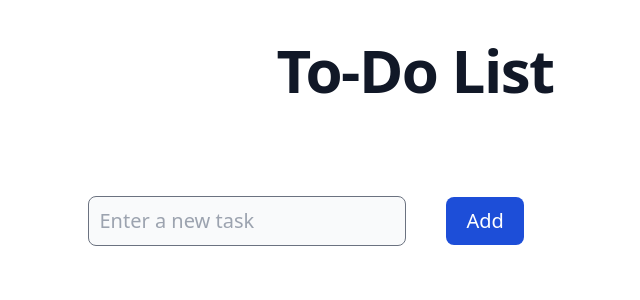
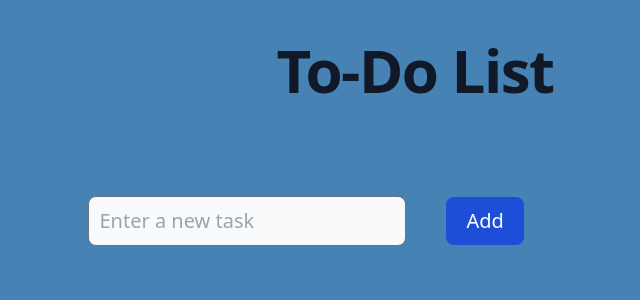
Before and after one commit to vgont/to-do-app, a React (Vite) app: page / in a window 1280 px wide. Shown: the top 300 px of the page, without its empty margins (225-865 px from the left). Built offline with nearby package versions, Linux system fonts and the light colour scheme.

Commit message:
add color background

```diff
--- a/src/index.css
+++ b/src/index.css
@@ -1,3 +1,7 @@
 @tailwind base;
 @tailwind components;
 @tailwind utilities;
+
+:root {
+    background-color: steelblue;
+}
```
